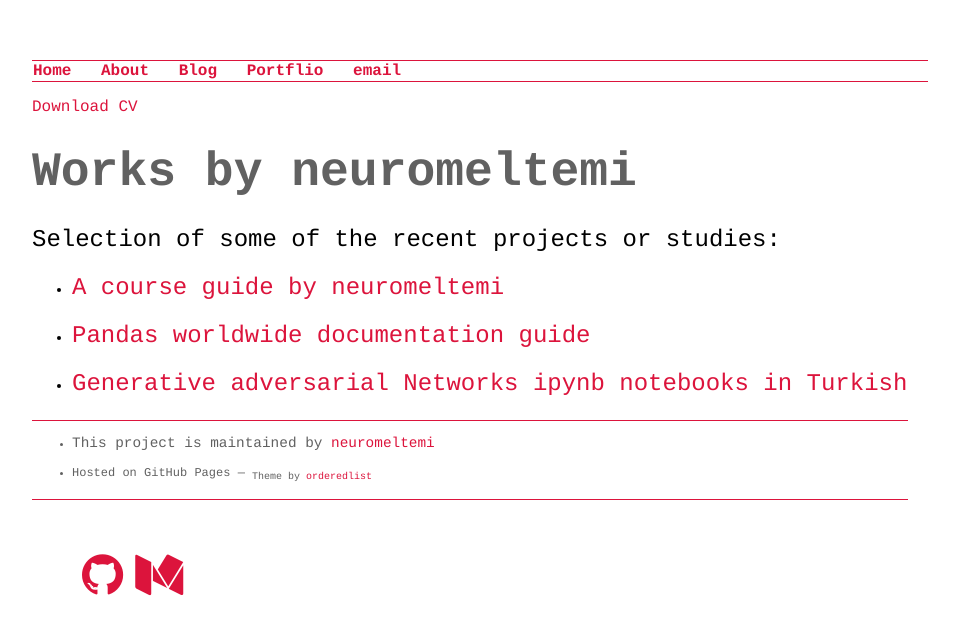
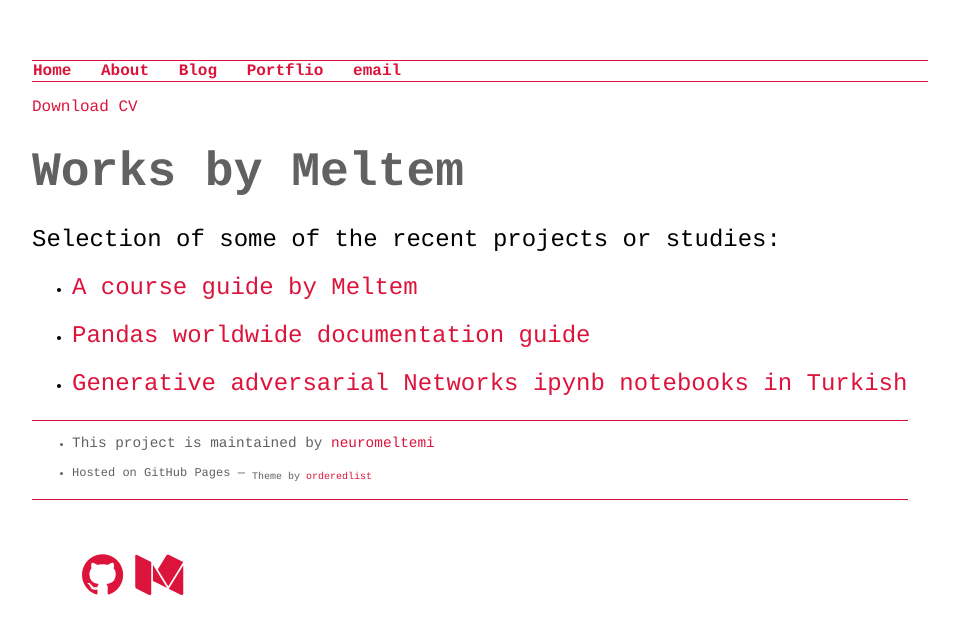
Before and after one commit to inantubek/meltemiatay.github.io, a Jekyll site: the page built from cv/index.html, in a window 1280 px wide. Shown: the top 635 px of the page, without its empty margins (160-1119 px from the left). Built offline with Jekyll 4.4.1, drawn with Linux system fonts in a browser that asks for light colours; nearby versions of some CDN libraries.

Commit message:
Update index.html

```diff
--- a/cv/index.html
+++ b/cv/index.html
@@ -1,15 +1,15 @@
 ---
 layout: default
-title: Achievements of Neuromeltemi
+title: Some achievements...
 ---
 
 <div class="container">
 
   		<a href="#" class="download" title="Download CV as PDF">Download CV</a>
-	       <h1>Works by neuromeltemi</h1>
+	       <h1>Works by Meltem</h1>
 	<p> Selection of some of the recent projects or studies:</p>
 	<ul>
-<li><p><a href="https://github.com/Neuroscitechie/deeplearning.ai-course-guide"> A course guide by neuromeltemi</a></p></li>
+<li><p><a href="https://github.com/Neuroscitechie/deeplearning.ai-course-guide"> A course guide by Meltem</a></p></li>
 <li><p><a href="https://github.com/Neuroscitechie/PandasSprint-Guide-Slides"> Pandas worldwide documentation guide</a></p></li>
 <li><p><a href="https://github.com/deeplearningturkiye/cekismeli-uretici-aglar-generative-adversarial-networks-gan"> Generative adversarial Networks ipynb notebooks in Turkish</a></p></li>
 	<ul>
```
